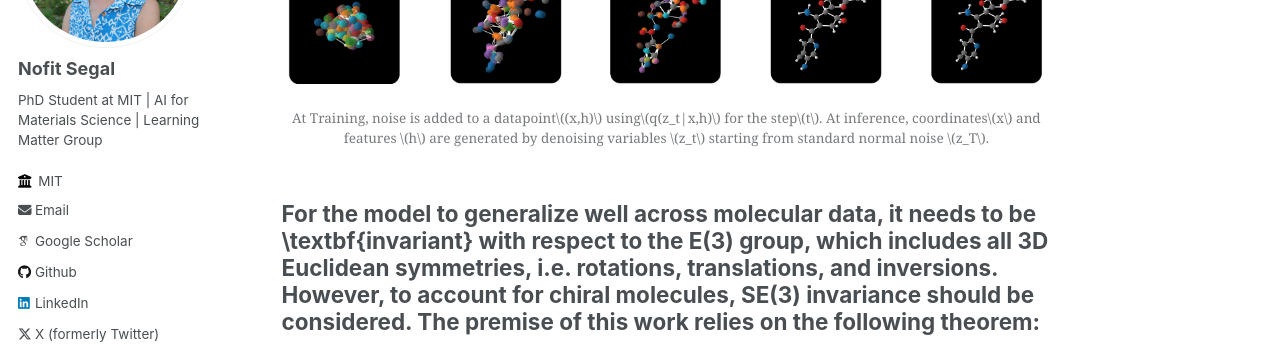
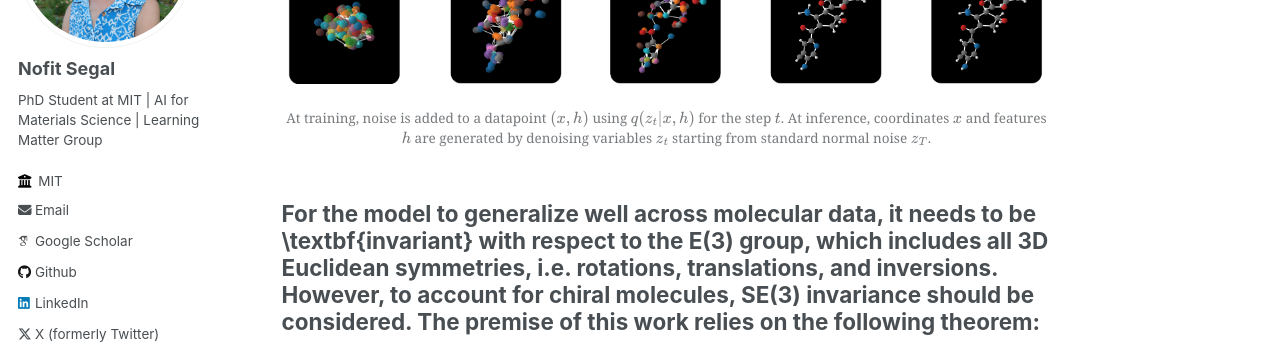
Before and after one commit to nofitsegal/nofitsegal.github.io, a Jekyll site: the page built from _posts/2024-12-07-Extrapolation_in_Conditional_Generation_of_Molecules.md, in a window 1280 px wide and 900 px high, scrolled down 2215 px. Shown: the part 154-498 px from the top of the window. Built offline with Jekyll 4.4.1, drawn with Linux system fonts in a browser that asks for light colours; some web fonts are replaced; some of the changed text lies outside the part shown.

Commit message:
math in caption

```diff
--- a/_posts/2024-12-07-Extrapolation_in_Conditional_Generation_of_Molecules.md
+++ b/_posts/2024-12-07-Extrapolation_in_Conditional_Generation_of_Molecules.md
@@ -32,13 +32,13 @@ When considering OOD generalization for materials, one can assess the uniqueness
 
 Case Study: [EDM](https://arxiv.org/abs/2203.17003) model
 ======
-EDM is an E(3) equivariant diffusion model for generating molecules in 3D [[Hoogeboom et al, 2022](@hoogeboom2022equivariant)]. This is a seminal work that introduced molecular generation through diffusion. In this work, molecules are modeled using point clouds with coordinates \\(x=(x_1, ...,x_M)\in \mathbb{R}^{M\times 3}\\) and corresponding features \\(h=(h_1,..., h_M) \in\mathbb{R}^{M\times d}\\) where \\(M\\) is the number of atoms in the molecule. While \\(x\\) are continuous coordiantes, \\(h\\) is the atomic type, which is discrete, and represented as a one-hot vector. EDM constructed a joint diffusion process for the two parameters, where at training \\(x\\) is diffusing towards a conventional Gaussian noise \\(\mathcal{N}(0, I)\\) and the distribution of \\(h\\) diffuse towards a uniform categorical distribution, as presented in the figure below. The model learns to denoise starting from standard normal noise\\(Z_T\\) by sampling from \\(p(z_{t-1}|z_t)\\) iteratively and learns the noise needed to be subtracted at each step, separately for\\(x\\) and \\(h\\).
+EDM is an E(3) equivariant diffusion model for generating molecules in 3D [[Hoogeboom et al, 2022](@hoogeboom2022equivariant)]. This is a seminal work that introduced molecular generation through diffusion. In this work, molecules are modeled using point clouds with coordinates \\(x=(x_1, ...,x_M)\in \mathbb{R}^{M\times 3}\\) and corresponding features \\(h=(h_1,..., h_M) \in\mathbb{R}^{M\times d}\\) where \\(M\\) is the number of atoms in the molecule. While \\(x\\) are continuous coordiantes, \\(h\\) is the atomic type, which is discrete, and represented as a one-hot vector. EDM constructed a joint diffusion process for the two parameters, where at training \\(x\\) is diffusing towards a conventional Gaussian noise \\(\mathcal{N}(0, I)\\) and the distribution of \\(h\\) diffuse towards a uniform categorical distribution, as presented in the figure below. The model learns to denoise starting from standard normal noise \\(Z_T\\) by sampling from \\(p(z_{t-1}|z_t)\\) iteratively and learns the noise needed to be subtracted at each step, separately for\\(x\\) and \\(h\\).
 
 <figure class="text-center">
   <img src="/images/proj_ext_gen_mol/edm_diff.png" class="img-fluid" width="100%">
   <figcaption class="figure-caption text-center mt-3">
-    At Training, noise is added to a datapoint\\((x,h)\\) using\\(q(z_t|x,h)\\) for the step\\(t\\). At inference, coordinates\\(x\\) and features \\(h\\) are generated by denoising
-   variables \\(z_t\\) starting from standard normal noise \\(z_T\\).
+At training, noise is added to a datapoint \( (x,h) \) using \( q(z_t|x,h) \) for the step \( t \).
+    At inference, coordinates \( x \) and features \( h \) are generated by denoising variables \( z_t \) starting from standard normal noise \( z_T \).
   </figcaption>
 </figure>
 
```
